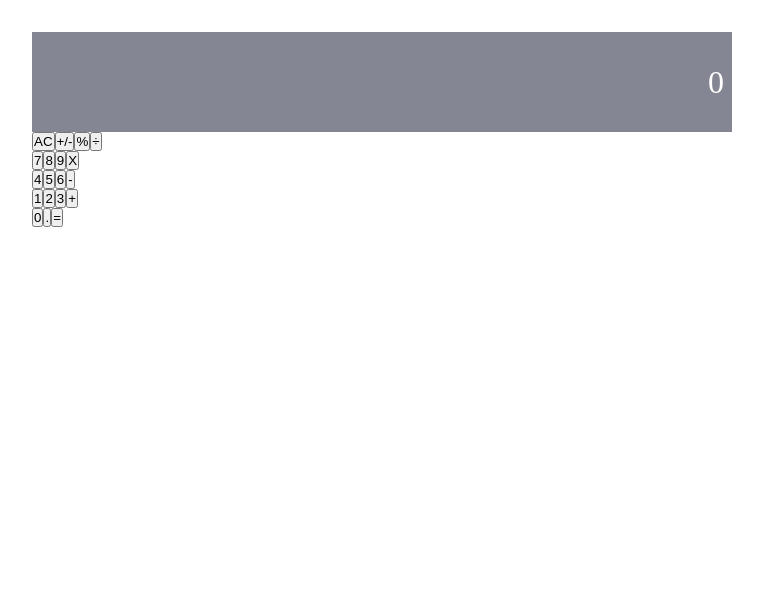
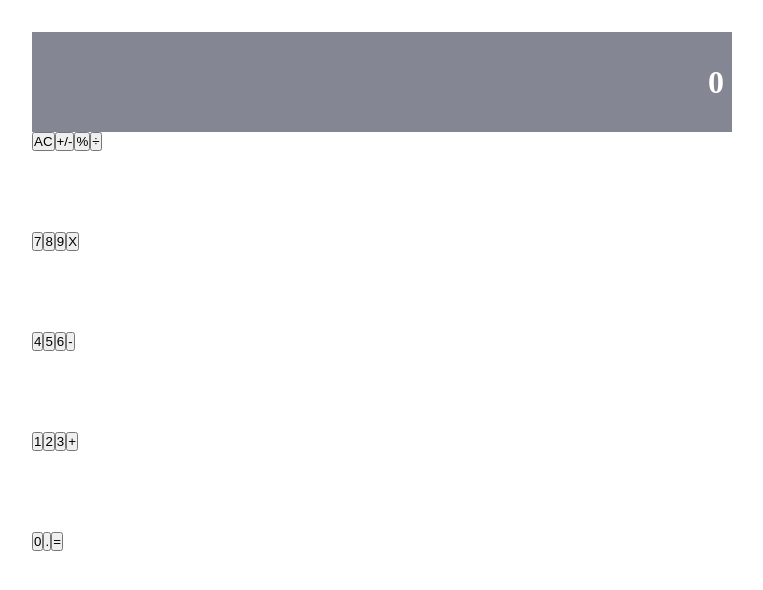
Before and after one commit to kenderb/calculator-react-app, a React (Create React App) app: page / in a window 1280 px wide. Shown: the top 590 px of the page, without its empty margins (258-1021 px from the left). Built offline with nearby package versions, Linux system fonts and the light colour scheme.

Commit message:
Add some styling for the panel container

```diff
--- a/src/components/ButtonPanel.js
+++ b/src/components/ButtonPanel.js
@@ -1,6 +1,7 @@
 import React from 'react';
 import PropTypes from 'prop-types';
 import Button from './Button';
+import { PanelContainer } from './styles';
 
 const buttons = [
   { name: 'group1', values: ['AC', '+/-', '%', '÷'] },
@@ -11,7 +12,7 @@ const buttons = [
 ];
 
 const ButtonPanel = ({ clickHandler }) => (
-  <div>
+  <PanelContainer>
     {buttons.map(item => (
       <div key={item.name}>
         {item.values.map(itemButton => (
@@ -24,7 +25,7 @@ const ButtonPanel = ({ clickHandler }) => (
       </div>
     ))}
 
-  </div>
+  </PanelContainer>
 );
 
 ButtonPanel.propTypes = {
--- a/src/components/styles.js
+++ b/src/components/styles.js
@@ -11,6 +11,7 @@ const DisplayContainer = styled.div`
   background-color: #858693;
   color: white;
   height: 100px;
+  font-weight: bold;
 `;
 
 const CalculatorContainer = styled.div`
@@ -18,4 +19,12 @@ const CalculatorContainer = styled.div`
   width: 700px;
 `;
 
-export { DisplayContainer, CalculatorContainer };
+const PanelContainer = styled.div`
+  display: flex;
+  flex-direction: column;
+  div {
+    height: 100px;
+  }
+`;
+
+export { DisplayContainer, CalculatorContainer, PanelContainer };
```
